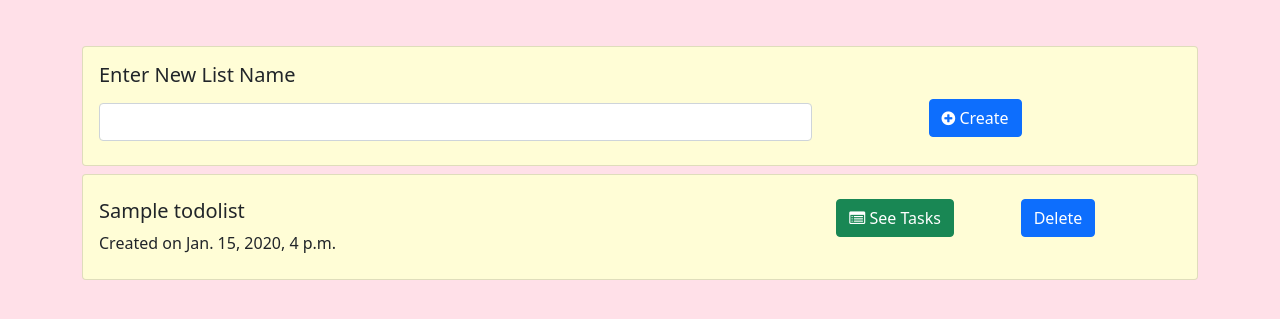
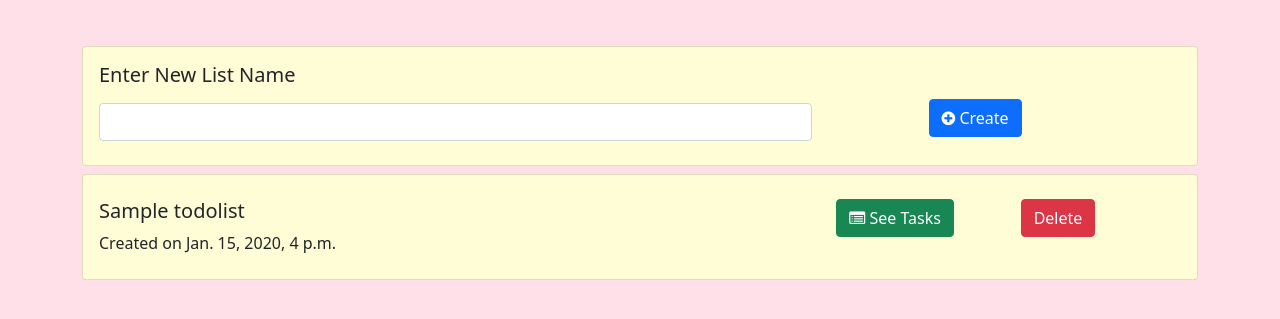
Before and after one commit to s-shifat/home-finance, a Django app: page /todo/ in a window 1280 px wide. Shown: the part 170-489 px from the top of the page. Run offline with Django 4.2, Linux system fonts and the light colour scheme; a user stored in the database is signed in; tables that the repository leaves empty hold one stand-in row (values such as "Sample post"); some libraries are stand-ins or nearby versions.

Commit message:
button color to danger

```diff
--- a/todo/templates/todo/todo.html
+++ b/todo/templates/todo/todo.html
@@ -20,7 +20,7 @@
 			</div>
 
 			<div class="col-6 col-lg-2 my-2">
-				<button type="button" class="btn btn-primary" data-bs-toggle="modal" data-bs-target="#staticBackdrop">
+				<button type="button" class="btn btn-danger" data-bs-toggle="modal" data-bs-target="#staticBackdrop">
 					Delete
 				</button>
 				{% include 'todo/todo_delete_list.html' %}
```
